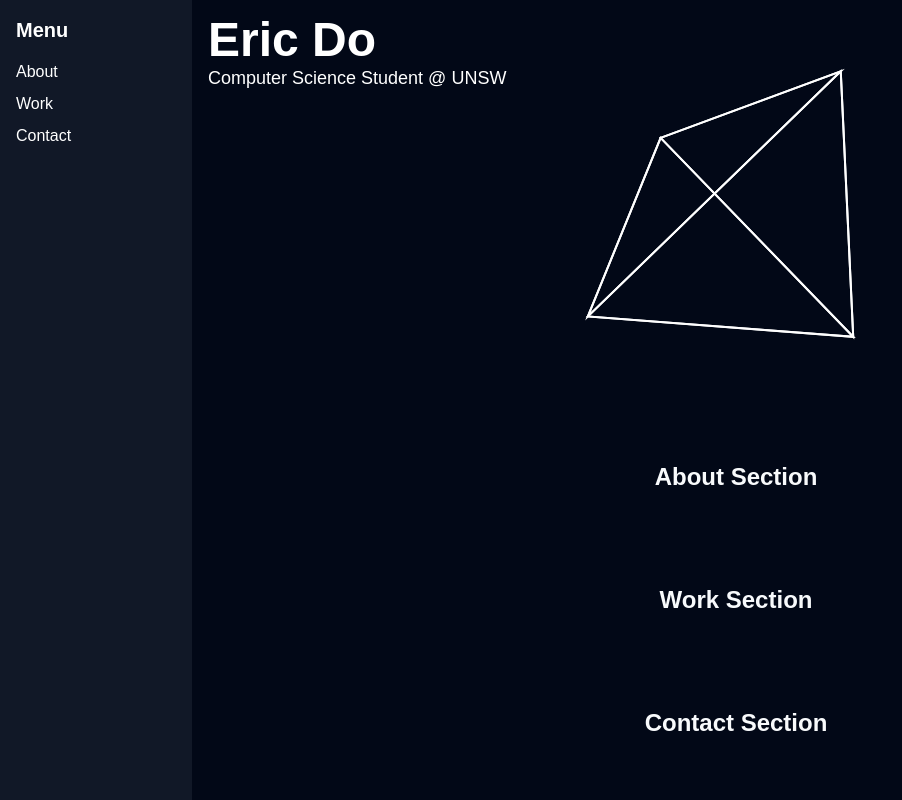
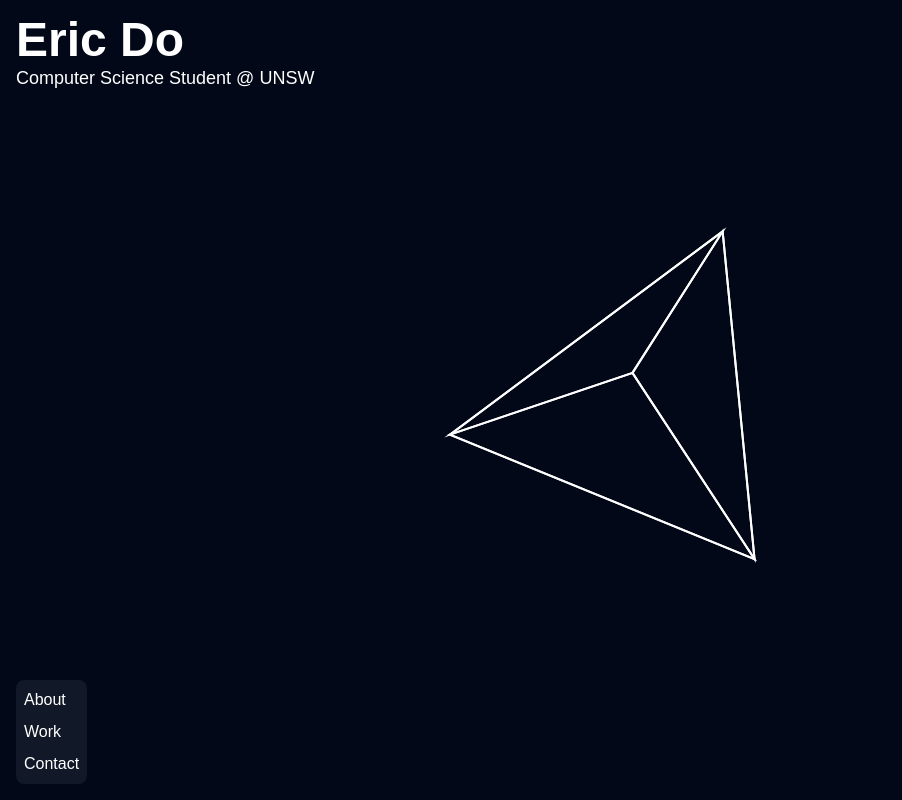
Before and after one commit to ericnd/personal-website, a Next.js app: page / in a window 1280 px wide. Shown: the top 800 px of the page, without its empty margins (0-902 px from the left). Built offline with nearby package versions, Linux system fonts and the light colour scheme.

Commit message:
fixed some styling

```diff
--- a/app/(main)/page.tsx
+++ b/app/(main)/page.tsx
@@ -2,31 +2,31 @@ import SpinningTetrahedron from "./../(components)/tetra";
 
 export default function Home() {
   return (
-    <div className="relative h-screen w-screen flex">
-      {/* Sidebar */}
-      <div className="fixed left-0 top-0 h-full w-48 bg-gray-900 text-white p-4 flex flex-col space-y-4">
-        <h1 className="text-xl font-bold">Menu</h1>
+    <div className="relative w-screen flex flex-col">
+      {/* Sticky Navbar at Bottom Left with higher z-index */}
+      <div className="fixed bottom-4 left-4 bg-gray-900 text-white p-2 rounded-lg z-50">
         <nav>
-          <ul className="space-y-2">
-            <li><a href="#about" className="hover:underline">About</a></li>
-            <li><a href="#work" className="hover:underline">Work</a></li>
-            <li><a href="#contact" className="hover:underline">Contact</a></li>
+          <ul className="flex flex-col space-y-2 text-left">
+            <li><a href="#about" className="hover:underline focus:outline-none">About</a></li>
+            <li><a href="#work" className="hover:underline focus:outline-none">Work</a></li>
+            <li><a href="#contact" className="hover:underline focus:outline-none">Contact</a></li>
           </ul>
         </nav>
       </div>
 
-      {/* Main Content */}
-      <div className="ml-48 flex-1 flex flex-col items-center justify-center p-4">
-        {/* Top left text */}
-        <div className="absolute top-4 left-52 text-white max-w-xs sm:max-w-sm md:max-w-md lg:max-w-lg">
+      {/* Landing Page */}
+      <section className="h-screen flex flex-col justify-center relative">
+        {/* Title and Subtitle aligned top left */}
+        <div className="absolute top-4 left-4 text-white">
           <h1 className="text-3xl sm:text-4xl md:text-5xl font-bold">Eric Do</h1>
           <h2 className="text-sm sm:text-base md:text-lg">Computer Science Student @ UNSW</h2>
         </div>
 
         {/* Centered spinning tetrahedron */}
-        <div className="w-full max-w-xs sm:max-w-sm md:max-w-md lg:max-w-lg flex justify-center">
+        <div className="flex items-center justify-center h-full">
           <SpinningTetrahedron />
         </div>
+      </section>
 
       {/* Infinite scrolling sections */}
       <section id="about" className="h-screen flex items-center justify-center">
@@ -39,6 +39,5 @@ export default function Home() {
         <h2 className="text-2xl font-bold">Contact Section</h2>
       </section>
     </div>
-    </div>
   );
 }
```
Lines whose indentation alone changed are shown as unchanged.
